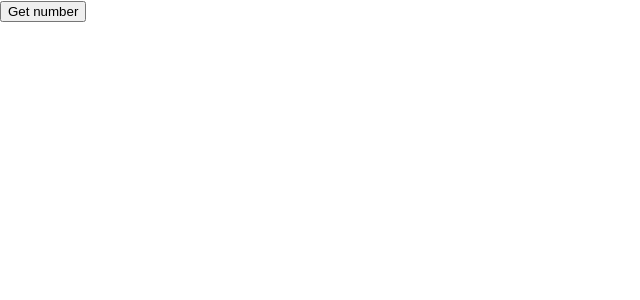
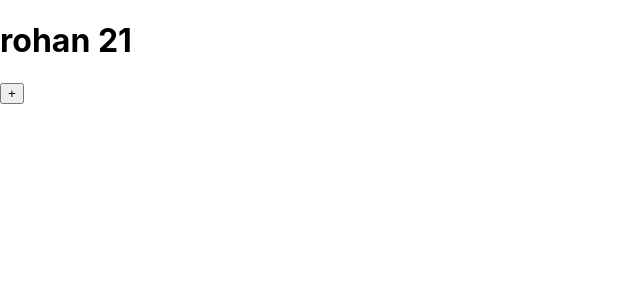
Before and after one commit to yash-purkar/react-concepts, a React (Create React App) app in the folder react-practical-questions/: page / in a window 1280 px wide. Shown: the top 300 px of the page, without its empty margins (0-640 px from the left). Built offline with nearby package versions, Linux system fonts and the light colour scheme.

Commit message:
context Api

```diff
--- a/react-practical-questions/src/App.js
+++ b/react-practical-questions/src/App.js
@@ -11,6 +11,8 @@ import UseEffect from './Hooks/UseEffect';
 import PrevState from './Hooks/PreviousState';
 import HookWithObject from './Hooks/HookWithObject'
 import WithArray from './Hooks/WithArray'
+import Updating from './Updating/Updating'
+import A from './contextApi/A';
 
 function App() {
   return (
@@ -25,8 +27,9 @@ function App() {
     // <UseEffect />
     // <PrevState />
     // <HookWithObject />
-    <WithArray />
-
+    // <WithArray />
+    // <Updating />
+    <A />
   );
 }
 
--- /dev/null
+++ b/react-practical-questions/src/Updating/Updating.js
@@ -0,0 +1,40 @@
+import React, { Component } from 'react'
+
+export default class Updating extends Component {
+  constructor() {
+    super()
+
+    this.state = {
+      name: "",
+      count: 0
+    }
+  }
+  // 0  1
+  //fadfsadf 1 1
+  componentDidUpdate(prevProps, prevState) {
+    // console.log("Previous ", prevState.count);
+    // console.log("current ", this.state.count);
+    if (prevState.count !== this.state.count) {
+      console.log("update");
+    }
+    else {
+      console.log("condition false")
+    }
+  }
+  render() {
+    return (
+      <div>
+        <input type="text" value={this.state.name} onChange={(e) => this.setState({ name: e.target.value })} />
+        <br />
+        <h1>{this.state.count}</h1>
+        <button onClick={() => this.setState({ count: this.state.count + 1 })}>+</button>
+      </div>
+    )
+  }
+}
+
+/**
+ useEffect(()=>{
+
+ },[count]);
+ */
--- /dev/null
+++ b/react-practical-questions/src/contextApi/A.js
@@ -0,0 +1,37 @@
+import React, { Component, createContext } from 'react'
+import { Provider } from './context';
+import C from './C';
+// export const myContext = createContext();
+
+export default class A extends Component {
+  constructor(props) {
+    super(props)
+
+    this.state = {
+      name: "rohan",
+      rollNo: 21
+    }
+  }
+
+  handleClick = () => {
+    this.setState({
+      rollNo: this.state.rollNo + 1
+    })
+  }
+
+  render() {
+    const contextValues = {
+      data: this.state,
+      handleClick: this.handleClick
+    }
+    return (
+      <div>
+        <Provider value={contextValues}>
+          <C />
+          {/* <B />
+          <D /> */}
+        </Provider>
+      </div>
+    )
+  }
+}
--- /dev/null
+++ b/react-practical-questions/src/contextApi/C.js
@@ -0,0 +1,17 @@
+import React, { Component } from 'react';
+import { Consumer } from './context';
+
+export default class C extends Component {
+
+  render() {
+    return (
+      <Consumer>
+        {
+          ({ data, handleClick }) => <div><h1>{data.name} {data.rollNo}</h1>
+            <button onClick={handleClick}>+</button>
+          </div>
+        }
+      </Consumer>
+    )
+  }
+}
--- /dev/null
+++ b/react-practical-questions/src/contextApi/context.js
@@ -0,0 +1,14 @@
+import React from "react";
+export const myContext = React.createContext();
+export const Provider = myContext.Provider;
+export const Consumer = myContext.Consumer;
+
+// context provide a way to pass a data through the component tree without having to pass props down manually every level.
+// To avoid the prop drilling problem , we use context Api.
+
+// If we want to use context Api , we have to import createContext from React.
+
+// There are 2 things in context
+// 1. Provider and 2. Consumer
+// Provider passes the values.
+// Consumer receive that values.
```
Also changed, not shown: react-practical-questions/src/contextApi/B.js (added, +14 -0 lines).
